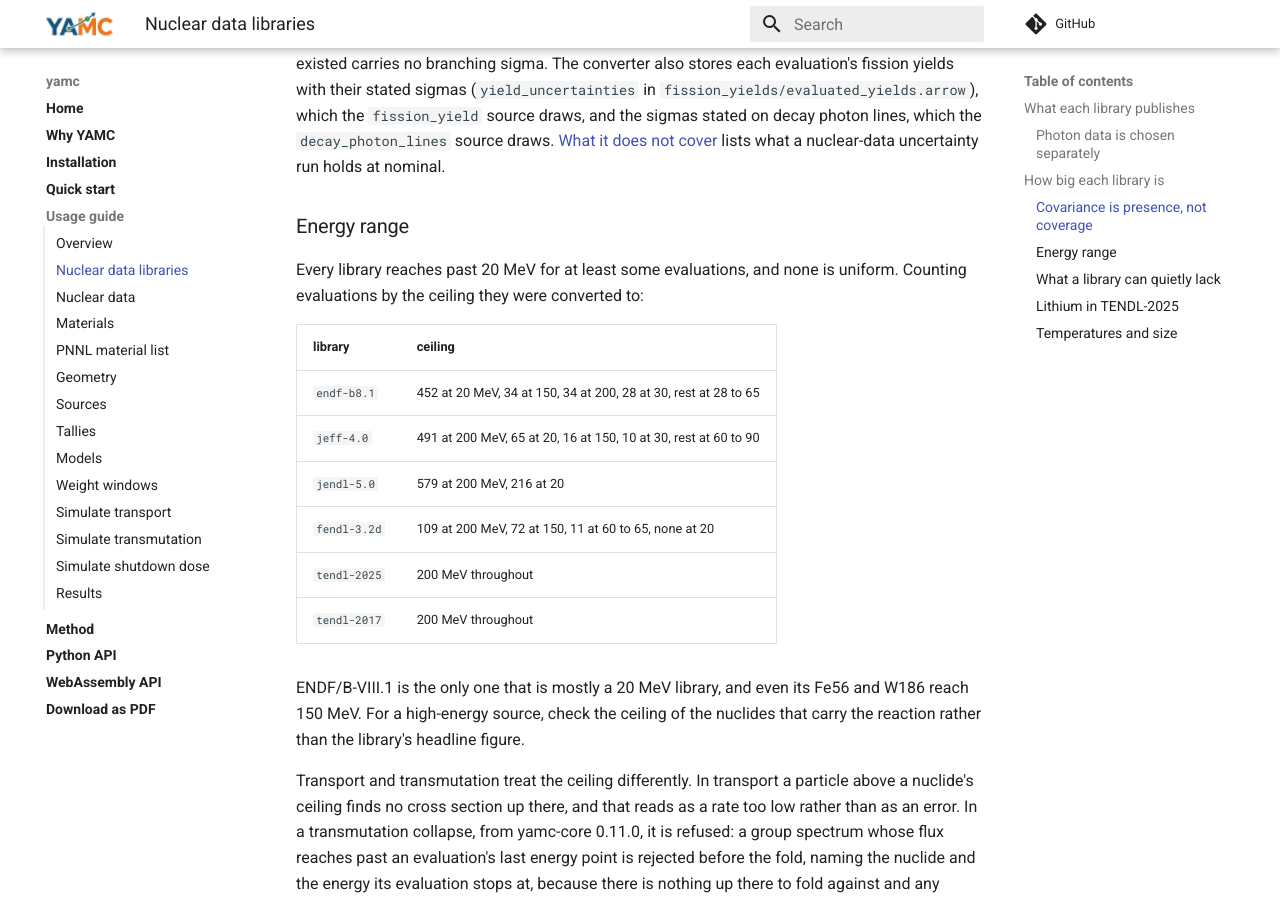
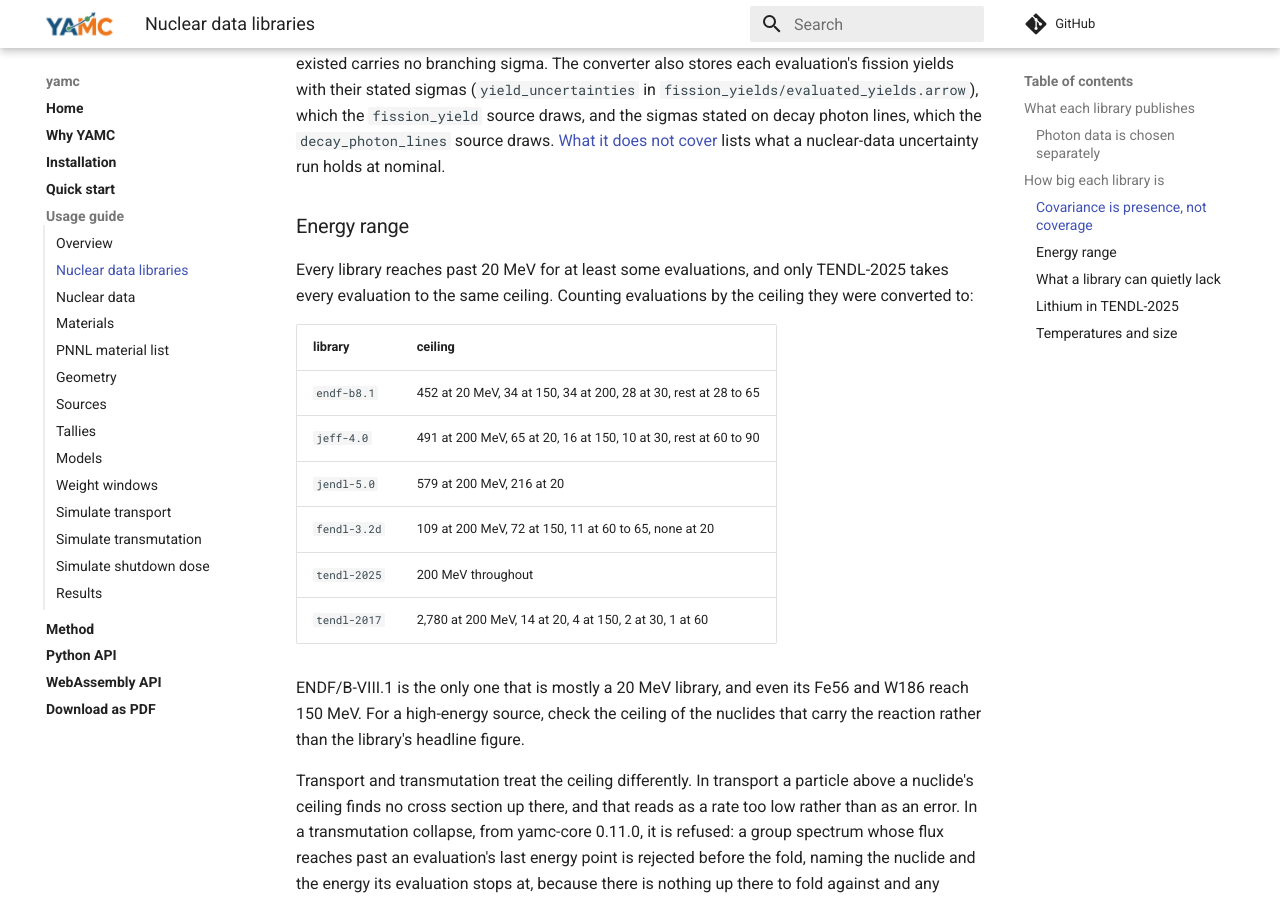
Before and after one commit to fusion-neutronics/yamc, an MkDocs documentation site: the page built from docs/nuclear_data_libraries.md, in a window 1280 px wide and 900 px high, scrolled down 3895 px. Built offline with MkDocs 1.6.1 and Material for MkDocs 9.7.7, drawn with Linux system fonts in a browser that asks for light colours; comment, search, counter and statistics services are not loaded.

Commit message:
Give TENDL-2017's energy ceilings as the release has them
The Energy range table said TENDL-2017 reaches 200 MeV throughout. Its
2026-10-12.1 release has 2,780 evaluations at 200 MeV, 14 at 20, 4 at
150, 2 at 30 and 1 at 60. That also made "none is uniform" wrong in the
other direction, since TENDL-2025 is the one library whose 2,848
evaluations all stop at 200 MeV; the sentence now says so.

Counted with the energy census of nuclear_data_generation_scripts #77
(library_overview.py --energy-census, which reads energy.arrow) over
local trees whose manifests match the published release's sha256. The
other five rows agree with it and are unchanged.

```diff
--- a/docs/nuclear_data_libraries.md
+++ b/docs/nuclear_data_libraries.md
@@ -151,8 +151,9 @@ nuclear-data uncertainty run holds at nominal.
 
 ### Energy range
 
-Every library reaches past 20 MeV for at least some evaluations, and none is
-uniform. Counting evaluations by the ceiling they were converted to:
+Every library reaches past 20 MeV for at least some evaluations, and only
+TENDL-2025 takes every evaluation to the same ceiling. Counting evaluations by
+the ceiling they were converted to:
 
 | library | ceiling |
 | --- | --- |
@@ -161,7 +162,7 @@ uniform. Counting evaluations by the ceiling they were converted to:
 | ``jendl-5.0`` | 579 at 200 MeV, 216 at 20 |
 | ``fendl-3.2d`` | 109 at 200 MeV, 72 at 150, 11 at 60 to 65, none at 20 |
 | ``tendl-2025`` | 200 MeV throughout |
-| ``tendl-2017`` | 200 MeV throughout |
+| ``tendl-2017`` | 2,780 at 200 MeV, 14 at 20, 4 at 150, 2 at 30, 1 at 60 |
 
 ENDF/B-VIII.1 is the only one that is mostly a 20 MeV library, and even its Fe56
 and W186 reach 150 MeV. For a high-energy source, check the ceiling of the
```
